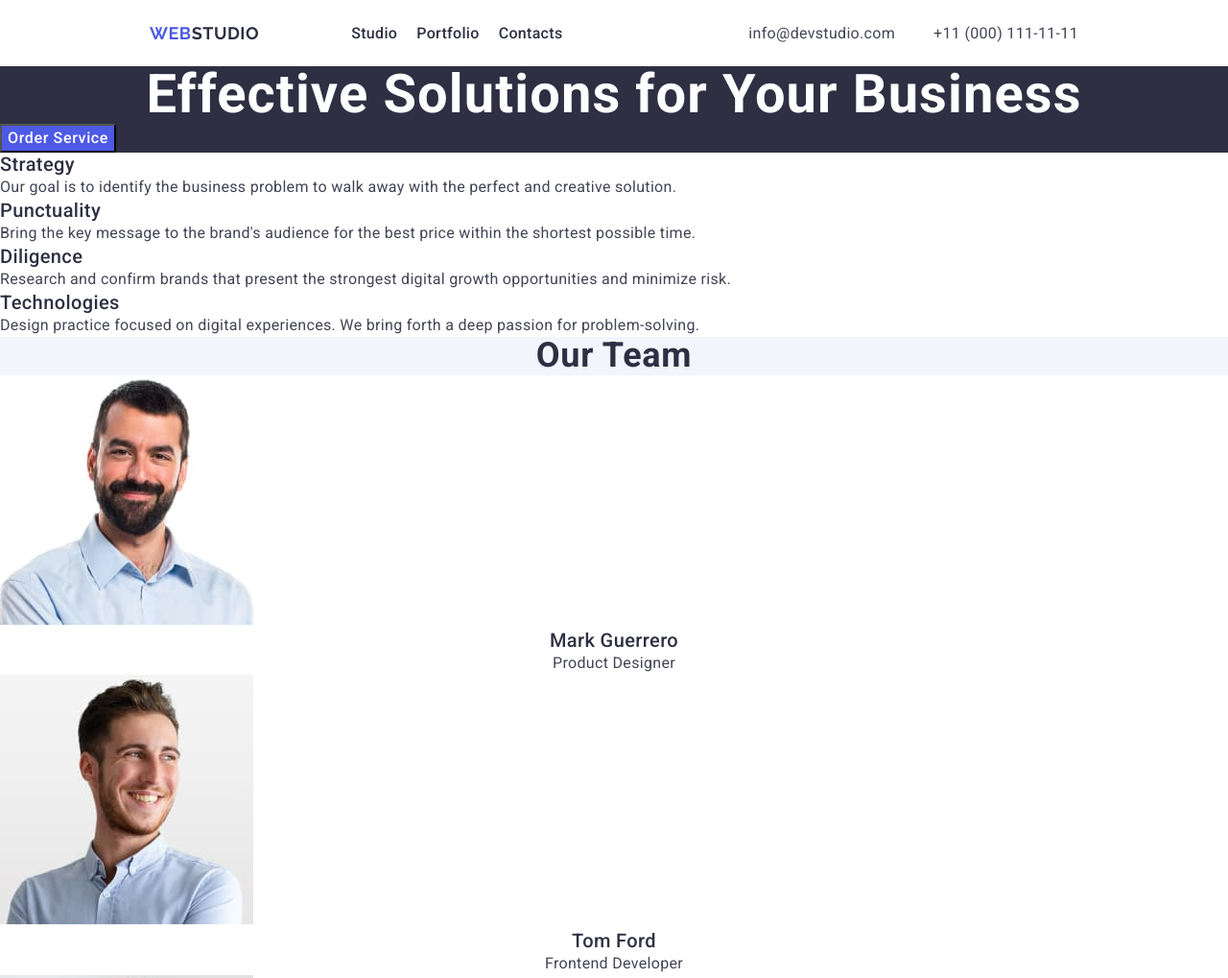
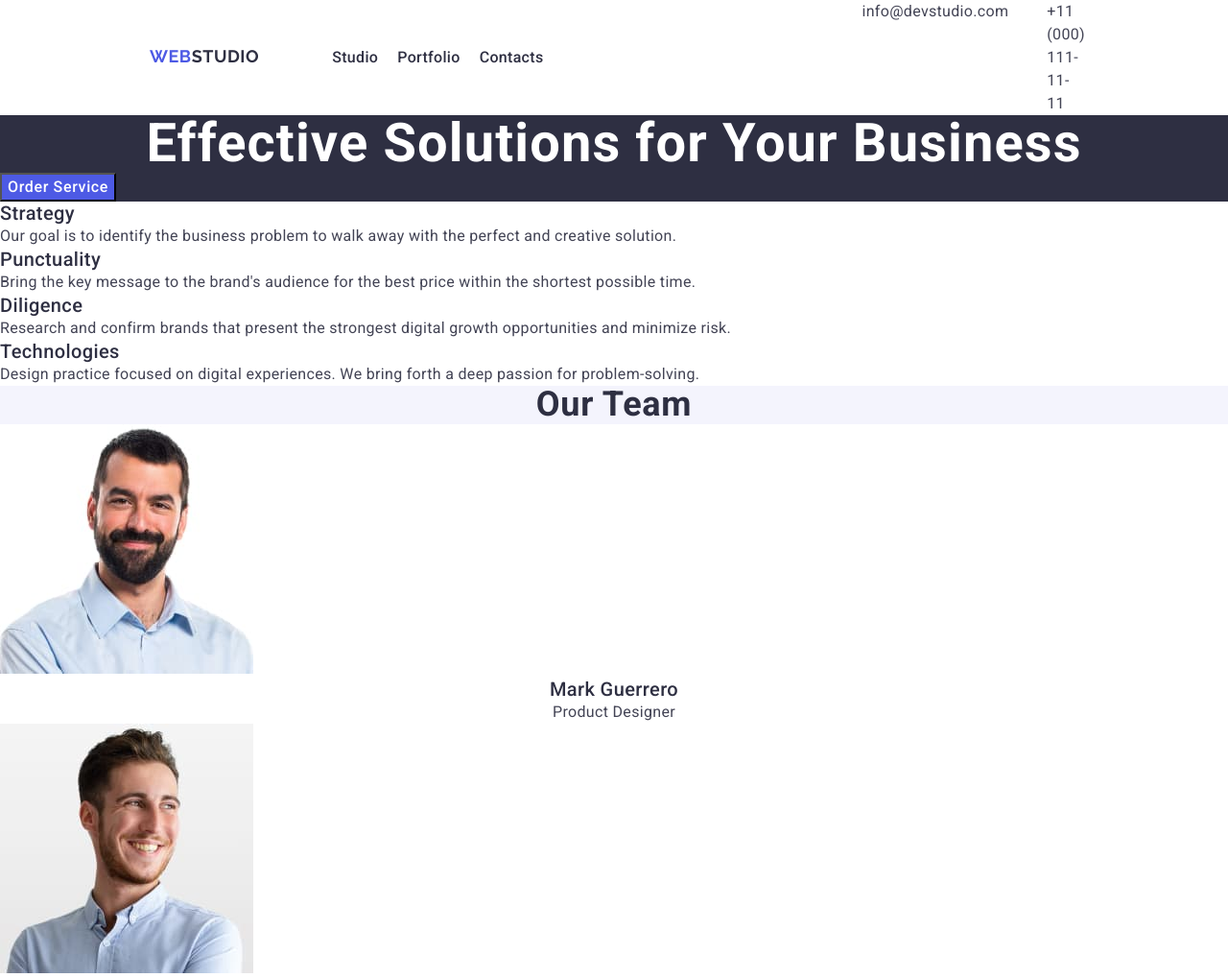
Before and after one commit to tms-zngs/goit-markup-hw-03, a plain HTML site: page index.html in a window 1280 px wide. Shown: the top 1019 px of the page at 96% size. Drawn offline with nearby package versions, Linux system fonts and the light colour scheme.

Commit message:
changed-header-css

```diff
--- a/css/styles.css
+++ b/css/styles.css
@@ -36,7 +36,7 @@ header .container {
 
 .logo {
   display: flex;
-  padding: 24px 76px 24px 156px;
+  margin: 24px 76px 24px 156px;
   text-decoration: none;
   font-family: 'Raleway', sans-serif;
   font-weight: 700;
@@ -58,15 +58,12 @@ header .container {
 
 nav {
   display: flex;
-  align-items: center; /* Центрирование логотипа и списка */
-  gap: 20px; /* Расстояние между элементами */
 }
+
 .nav-list {
   display: flex; /* Делаем элементы списка горизонтальными */
   gap: 20px; /* Отступы между пунктами меню */
-  list-style: none; /* Убираем маркеры списка */
-  margin: 0;
-  padding: 0;
+  margin: 24px 332px 24px 0;
 }
 
 .nav-link {
@@ -88,15 +85,12 @@ nav {
   font-style: normal;
   display: flex;
   gap: 20px;
-  padding-right: 156px;
+  margin-right: 156px;
 }
 
 .contacts-list {
   display: flex; /* Элементы списка расположены в линию */
   gap: 40px; /* Расстояние между контактами */
-  list-style: none; /* Убираем маркеры списка */
-  margin: 0;
-  padding: 0;
 }
 
 .contacts-link {
```
